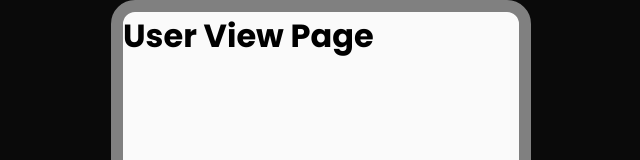
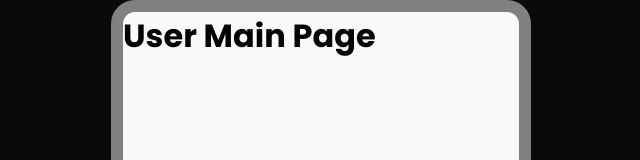
Before and after one commit to lamba44/rastadost, a React (Vite) app: page /user in a window 1280 px wide. Shown: the top 160 px of the page, without its empty margins (319-959 px from the left). Built offline with nearby package versions, Linux system fonts and the light colour scheme.

Commit message:
update: Updated Pages

```diff
--- a/src/Pages/UserView/UserView.jsx
+++ b/src/Pages/Driver/Driver.jsx
@@ -1,14 +1,14 @@
 import React from "react";
-import "./UserView.css";
+import "./Driver.css";
 
-const UserView = () => {
+const Driver = () => {
     return (
         <div className="mainbg">
             <div className="phoneview">
-                <h1>User View Page</h1>
+                <h1>Driver Main Page</h1>
             </div>
         </div>
     );
 };
 
-export default UserView;
+export default Driver;
--- a/src/Pages/Login/Login.jsx
+++ b/src/Pages/DriverLogin/DriverLogin.jsx
@@ -1,14 +1,14 @@
 import React from "react";
-import "./Login.css";
+import "./DriverLogin.css";
 
-const Login = () => {
+const DriverLogin = () => {
     return (
         <div className="mainbg">
             <div className="phoneview">
-                <h1>Login Page</h1>
+                <h1>Driver Login Here</h1>
             </div>
         </div>
     );
 };
 
-export default Login;
+export default DriverLogin;
--- a/src/Pages/DriverView/DriverView.jsx
+++ b/src/Pages/User/User.jsx
@@ -1,14 +1,14 @@
 import React from "react";
-import "./DriverView.css";
+import "./User.css";
 
-const DriverView = () => {
+const User = () => {
     return (
         <div className="mainbg">
             <div className="phoneview">
-                <h1>Driver View Page</h1>
+                <h1>User Main Page</h1>
             </div>
         </div>
     );
 };
 
-export default DriverView;
+export default User;
--- /dev/null
+++ b/src/Pages/UserLogin/UserLogin.jsx
@@ -0,0 +1,14 @@
+import React from "react";
+import "./UserLogin.css";
+
+const UserLogin = () => {
+    return (
+        <div className="mainbg">
+            <div className="phoneview">
+                <h1>User Login Here</h1>
+            </div>
+        </div>
+    );
+};
+
+export default UserLogin;
--- a/src/Routes.jsx
+++ b/src/Routes.jsx
@@ -1,18 +1,20 @@
 import React from "react";
 import { BrowserRouter as Router, Routes, Route } from "react-router-dom";
 import App from "./App";
-import Login from "./Pages/Login/Login";
-import UserView from "./Pages/UserView/UserView";
-import DriverView from "./Pages/DriverView/DriverView";
+import UserLogin from "./Pages/UserLogin/UserLogin";
+import DriverLogin from "./Pages/DriverLogin/DriverLogin";
+import User from "./Pages/User/User";
+import Driver from "./Pages/Driver/Driver";
 
 const AppRoutes = () => {
     return (
         <Router>
             <Routes>
                 <Route path="/" element={<App />} />
-                <Route path="/login" element={<Login />} />
-                <Route path="/user" element={<UserView />} />
-                <Route path="/driver" element={<DriverView />} />
+                <Route path="/userlogin" element={<UserLogin />} />
+                <Route path="/driverlogin" element={<DriverLogin />} />
+                <Route path="/user" element={<User />} />
+                <Route path="/driver" element={<Driver />} />
             </Routes>
         </Router>
     );
```
Also changed, not shown: src/Pages/Driver/Driver.css (added), src/Pages/DriverLogin/DriverLogin.css (added), src/Pages/User/User.css (added), src/Pages/UserLogin/UserLogin.css (added).
